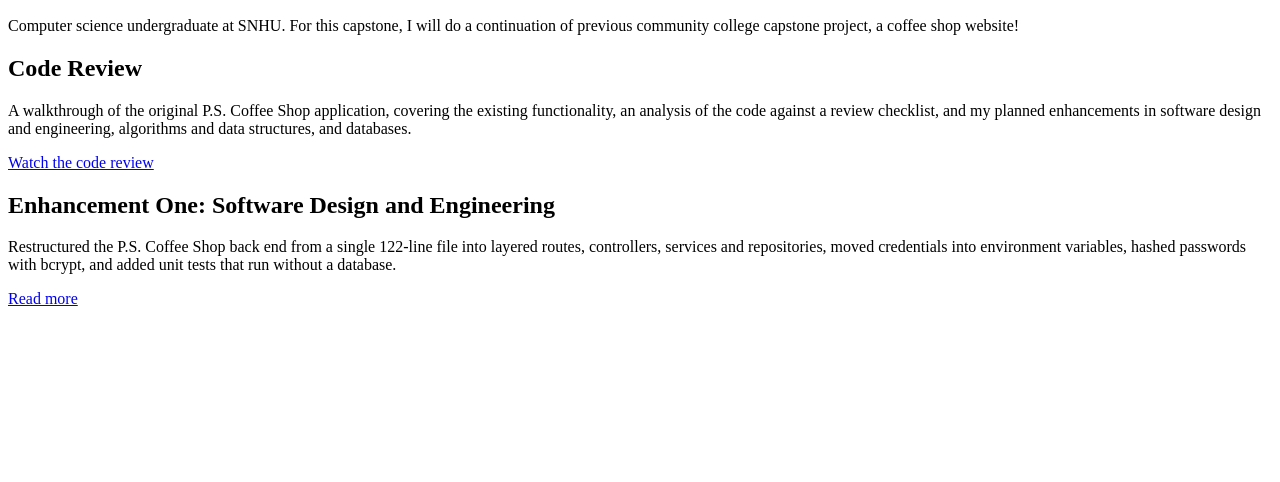
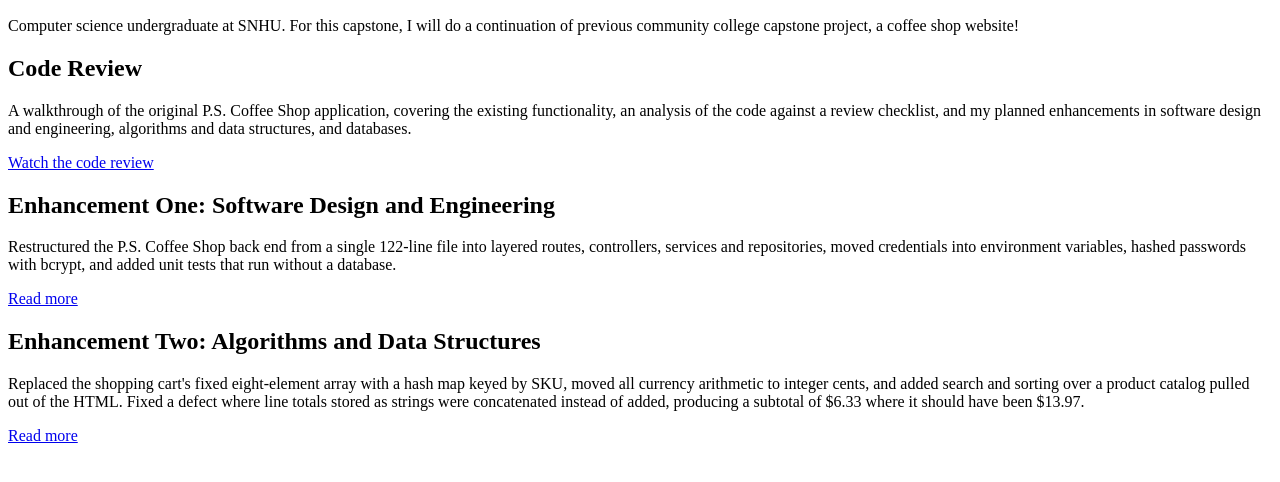
Before and after one commit to natalieclass/natalieclass.github.io, a plain HTML site: page index.html in a window 1280 px wide. Shown: the part 110-592 px from the top of the page. Drawn offline with Linux system fonts and the light colour scheme.

Commit message:
Update index.html

```diff
--- a/index.html
+++ b/index.html
@@ -36,5 +36,18 @@
 
 
 
+
+
+<h2>Enhancement Two: Algorithms and Data Structures</h2>
+<p>
+  Replaced the shopping cart's fixed eight-element array with a hash map keyed
+  by SKU, moved all currency arithmetic to integer cents, and added search and
+  sorting over a product catalog pulled out of the HTML. Fixed a defect where
+  line totals stored as strings were concatenated instead of added, producing a
+  subtotal of $6.33 where it should have been $13.97.
+</p>
+<p><a href="enhancement-two.html">Read more</a></p>
+
+
 </body>
 </html>
```
